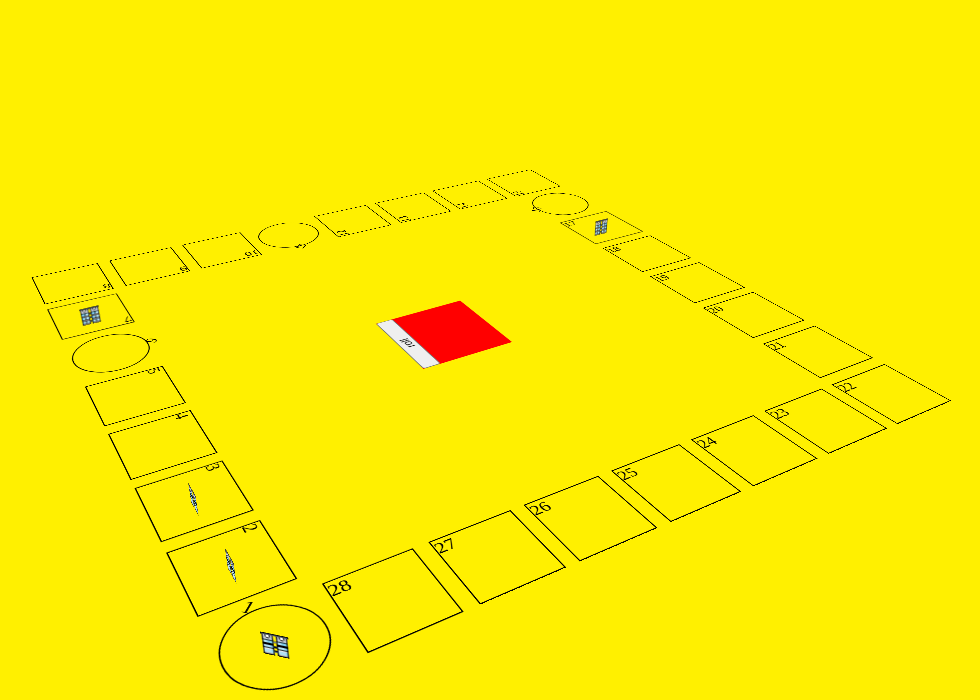
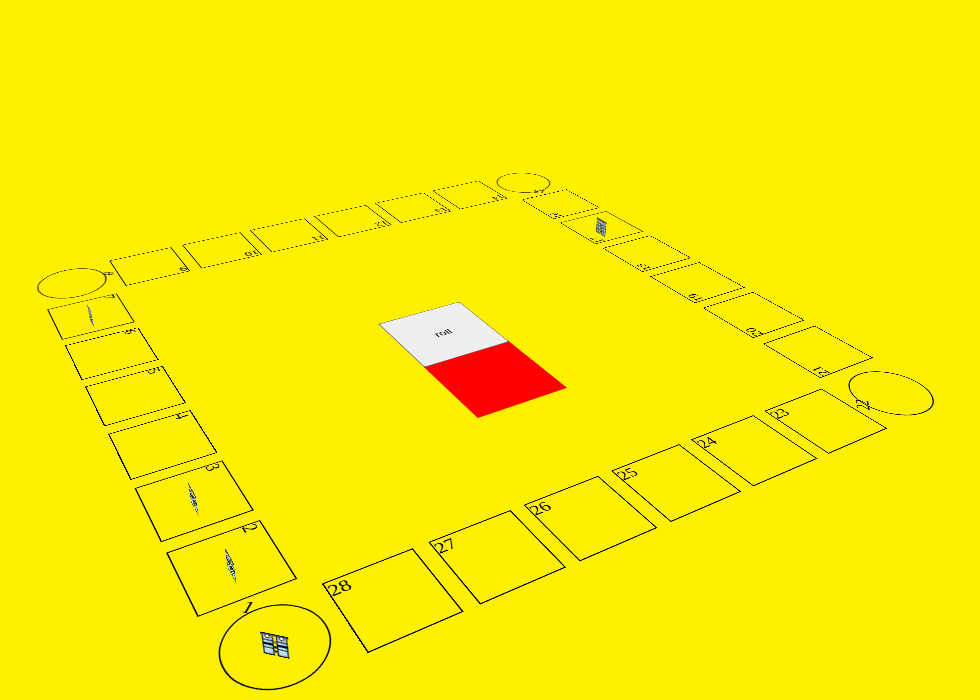
Before and after one commit to Kyayoong/scit_42_bluemarble, a Spring Boot app: page /board in a window 1280 px wide. Shown: the top 700 px of the page, without its empty margins (197-1177 px from the left). Run offline with Spring Boot 4, Linux system fonts and the light colour scheme.

```diff
--- a/src/main/resources/static/css/map.css
+++ b/src/main/resources/static/css/map.css
@@ -62,20 +62,20 @@ body {
 .tile:nth-child(6) {
     grid-row: 1;
     grid-column: 6;
-    transform: rotate(225deg);
-    border-radius: 50%;
+    transform: rotate(180deg);
 }
 
 .tile:nth-child(7) {
     grid-row: 1;
     grid-column: 7;
-    transform: rotate(270deg);
+    transform: rotate(180deg);
 }
 
 .tile:nth-child(8) {
     grid-row: 1;
     grid-column: 8;
-    transform: rotate(270deg);
+    transform: rotate(225deg);
+    border-radius: 50%;
 }
 
 .tile:nth-child(9) {
@@ -93,69 +93,67 @@ body {
 .tile:nth-child(11) {
     grid-row: 4;
     grid-column: 8;
-    transform: rotate(315deg);
-    border-radius: 50%;
+    transform: rotate(270deg);
 }
 
 .tile:nth-child(12) {
     grid-row: 5;
     grid-column: 8;
+    transform: rotate(270deg);
 }
 
 .tile:nth-child(13) {
     grid-row: 6;
     grid-column: 8;
+    transform: rotate(270deg);
 }
 
 .tile:nth-child(14) {
     grid-row: 7;
     grid-column: 8;
+    transform: rotate(270deg);
 }
 
 .tile:nth-child(15) {
     grid-row: 8;
     grid-column: 8;
+    transform: rotate(315deg);
+    border-radius: 50%;
 }
 
 .tile:nth-child(16) {
     grid-row: 8;
     grid-column: 7;
-    transform: rotate(45deg);
-    border-radius: 50%;
 }
 
 .tile:nth-child(17) {
     grid-row: 8;
     grid-column: 6;
-    transform: rotate(90deg);
 }
 
 .tile:nth-child(18) {
     grid-row: 8;
     grid-column: 5;
-    transform: rotate(90deg);
 }
 
 .tile:nth-child(19) {
     grid-row: 8;
     grid-column: 4;
-    transform: rotate(90deg);
 }
 
 .tile:nth-child(20) {
     grid-row: 8;
     grid-column: 3;
-    transform: rotate(90deg);
 }
 .tile:nth-child(21) {
     grid-row: 8;
     grid-column: 2;
-    transform: rotate(90deg);
 }
 .tile:nth-child(22) {
     grid-row: 8;
     grid-column: 1;
-    transform: rotate(90deg);
+    transform: rotate(45deg);
+    border-radius: 50%;
 }
 .tile:nth-child(23) {
     grid-row: 7;
@@ -195,7 +193,7 @@ body {
     height: 25px;
     z-index: 100;
     transition: 1s;
-    transform: translateX(-50%) translateY(-50%);
+    transform: translateX(-50%) translateY(-50%) rotate();
     position: fixed;
 }
 
@@ -206,18 +204,17 @@ body {
     transform: translateX(-50%) translateY(-50%) rotateX(90deg);
     width: 20px;
     height: 20px;
-    background-color: red;
-    background: url("/images/hotel.png") no-repeat center;
+    background: url('../images/hotel.png');
     background-size: contain;
 }
 #dice {
     position: absolute;
     top: 50%;
     left: 50%;
-    transform: translateX(-50%) translateY(-50%);
-    width: 100px;
-    height: 100px;
-    background-color: red;
+    transform: translateX(-50%) translateY(-50%) rotate(90deg);
+    width: 12vmin;
+    height: 12vmin;
+    background-color: black;
 }
 #dice > input {
     display: inline-block;
@@ -225,5 +222,5 @@ body {
     top: 0;
     left: 0;
     width: 100%;
-    heigt: 100%;
+    height: 100%;
 }
--- a/src/main/resources/templates/board.html
+++ b/src/main/resources/templates/board.html
@@ -5,16 +5,41 @@
     <meta http-equiv="X-UA-Compatible" content="IE=edge">
     <meta name="viewport" content="width=device-width, initial-scale=1.0">
     <title>Document</title>
+    <style th:inline="text">
+        /*.coor {*/
+        /*    background: url([[@{/images/hotel.png}]])*/
+        /*    no-repeat center center fixed;*/
+        /*}*/
+    </style>
     <link rel="stylesheet" th:href="@{/css/map.css}">
-
     <script>
         window.onload = function() {
             let dice = document.getElementById("dice");
-        }
-        function rollDice(number) {
-            alert(number);
+            let diceTrigger = document.getElementById("diceTrigger");
+            dice.addEventListener('click', () => {
+                let value = 3;
+                alert(value);
+            });
+            dice.addEventListener('mousedown', () => {
+                let top = "0%";
+                diceTrigger.style.top = top;
+            });
+            dice.addEventListener('mouseup', () => {
+
+            });
         }
     </script>
+    <style>
+        #diceTrigger {
+            position: absolute;
+            top: 100%;
+            left: 0;
+            width: 100%;
+            height: 100%;
+            background-color: red;
+            z-index: 999;
+        }
+    </style>
 </head>
 
 <body>
@@ -58,7 +83,8 @@
         <div class="tile">27</div>
         <div class="tile">28</div>
         <div id="dice">
-            <input type="button" value="roll" onclick="javascript:rollDice(1);">
+            <input type="button" value="roll">
+            <div id="diceTrigger"></div>
         </div>
     </div>
 </body>
```
